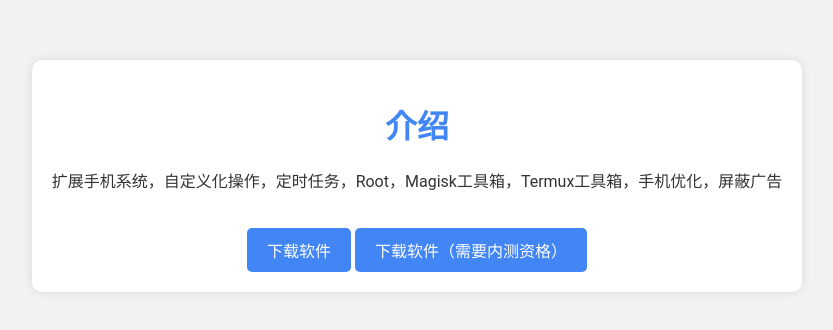
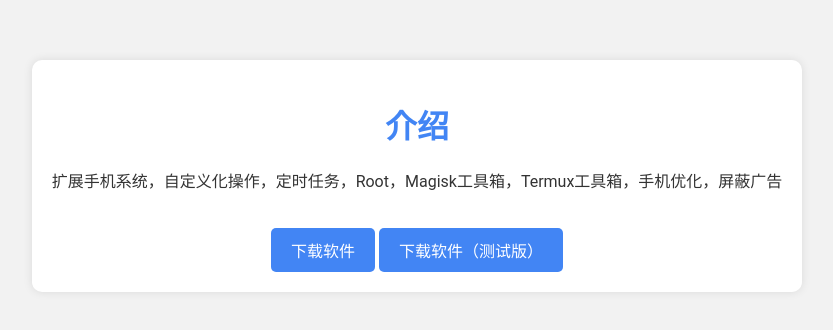
Before and after one commit to Twmcy/Twmcy.github.io, a plain HTML site: page index.html in a window 1280 px wide. Shown: the part 224-554 px from the top of the page, without its empty margins (223-1056 px from the left). Drawn offline with Linux system fonts and the light colour scheme.

Commit message:
Update index.html

```diff
--- a/index.html
+++ b/index.html
@@ -52,7 +52,7 @@
         <h1>介绍</h1>
         <p>扩展手机系统，自定义化操作，定时任务，Root，Magisk工具箱，Termux工具箱，手机优化，屏蔽广告</p>
         <a href="https://hub.fgit.cf/Twmcy/Twmcy.github.io/releases/download/update/WearOS.apk" class="download-button">下载软件</a>
-        <a href="https://hub.fgit.cf/Twmcy/Twmcy.github.io/releases/download/update/WearOS_Beta2.apk" class="download-button">下载软件（需要内测资格）</a>
+        <a href="https://hub.fgit.cf/Twmcy/Twmcy.github.io/releases/download/update/WearOS_Beta2.apk" class="download-button">下载软件（测试版）</a>
     </div>
 </body>
 
```
